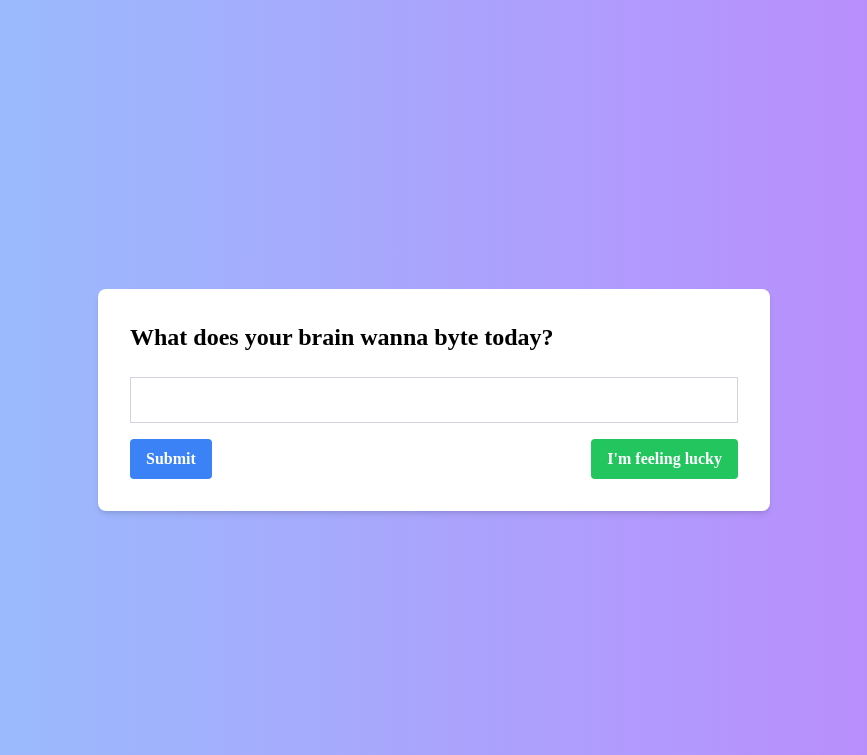
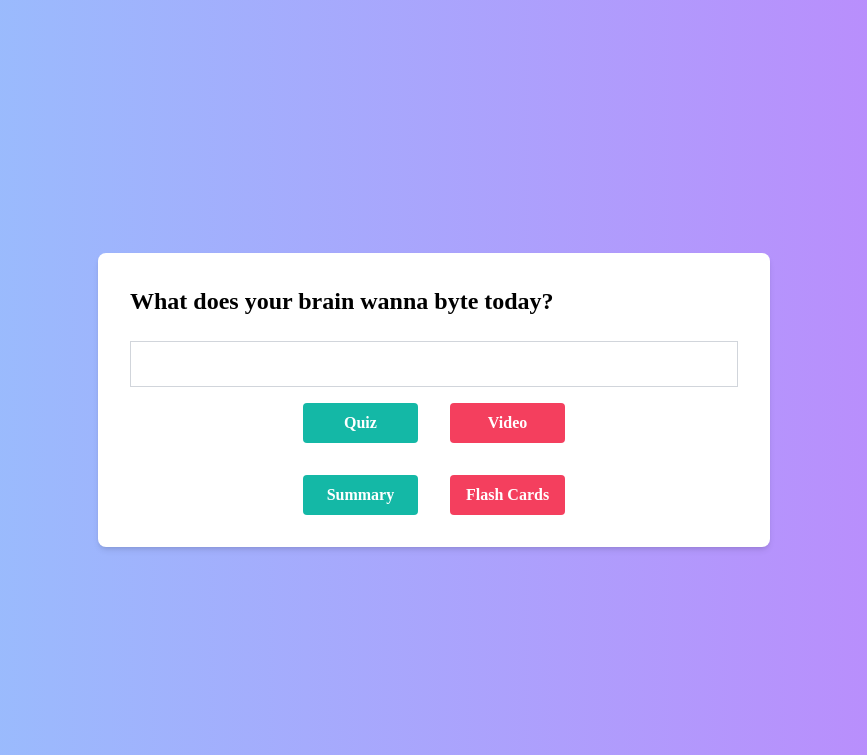
Before and after one commit to ankushop2/brain-bytes-app, a Flask app: template templates/index-1.html in a window 1280 px wide. Shown: the top 755 px of the page, without its empty margins (206-1073 px from the left). Run offline with Flask 3, Linux system fonts and the light colour scheme; the template is opened without the code that fills it, so the values that code supplies are empty; some libraries are stand-ins or nearby versions.

Commit message:
New changes

```diff
--- a/app.py
+++ b/app.py
@@ -224,7 +224,8 @@ async def generate_summary():
         data = response_it.json()
         summary_it = data['response']['translated_text']
 
-    return jsonify({"type":"summary","content":{"summary_en":summary,"summary_fr":summary_fr,"summary_it":summary_it}})
+    #return jsonify({"type":"summary","content":{"summary_en":summary,"summary_fr":summary_fr,"summary_it":summary_it}})
+    return render_template('result-summary.html', summary_data = summary)
 
 
 
--- a/templates/index-1.html
+++ b/templates/index-1.html
@@ -14,13 +14,21 @@
             <div class="mb-4">
                 <input type="text" class="w-full px-8 py-2 border border-gray-300 focus:outline-none focus:ring-2 focus:ring-blue-500 text-xl">
             </div>
-            <div class="flex flex-col sm:flex-row justify-between">
-                <button type="submit" class="bg-blue-500 hover:bg-blue-700 text-white font-bold py-2 px-4 rounded mb-2 sm:mb-0 sm:mr-2">
-                    Submit
+            <div class="flex justify-center">
+              <div class="grid grid-cols-2 gap-8">
+                <button class="bg-teal-500 hover:bg-teal-700 text-white font-bold py-2 px-4 rounded">
+                  Quiz
                 </button>
-                <button type="button" class="bg-green-500 hover:bg-green-700 text-white font-bold py-2 px-4 rounded">
-                    I'm feeling lucky
+                <button class="bg-rose-500 hover:bg-rose-700 text-white font-bold py-2 px-4 rounded">
+                  Video
                 </button>
+                <button class="bg-teal-500 hover:bg-teal-700 text-white font-bold py-2 px-4 rounded">
+                  Summary
+                </button>
+                <button class="bg-rose-500 hover:bg-rose-700 text-white font-bold py-2 px-4 rounded">
+                  Flash Cards
+                </button>
+              </div>
             </div>
         </form>
     </div>
--- a/templates/result-summary.html
+++ b/templates/result-summary.html
@@ -10,7 +10,7 @@
 <body class="bg-gradient-to-r from-blue-300 to-purple-400 min-h-screen flex items-center justify-center">
     <div class="bg-white p-8 rounded-lg shadow-md max-w-2xl w-full mx-4">
         <h2 class="text-2xl font-bold mb-6">The Summary:</h2>
-        <p>Lorem Ipsum is simply dummy text of the printing and typesetting industry. Lorem Ipsum has been the industry's standard dummy text ever since the 1500s, when an unknown printer took a galley of type and scrambled it to make a type specimen book. It has survived not only five centuries, but also the leap into electronic typesetting, remaining essentially unchanged. It was popularised in the 1960s with the release of Letraset sheets containing Lorem Ipsum passages, and more recently with desktop publishing software like Aldus PageMaker including versions of Lorem Ipsum.</p>
+        <p>{{ summary_data }}</p>
         </div>
     </div>
 </body>
```
Also changed, not shown: 1 other file.
